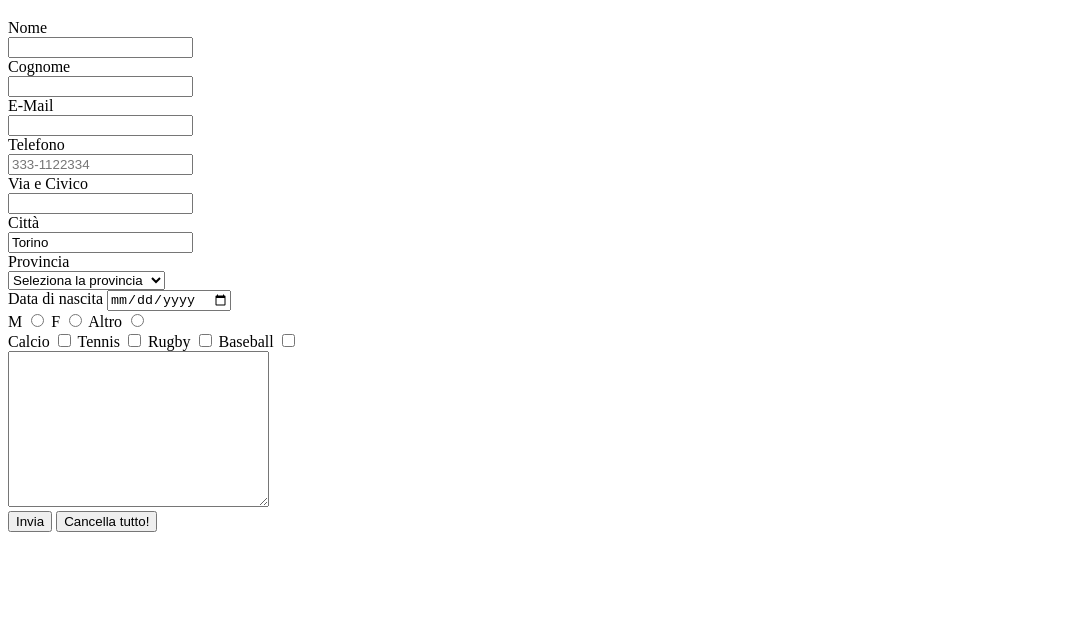
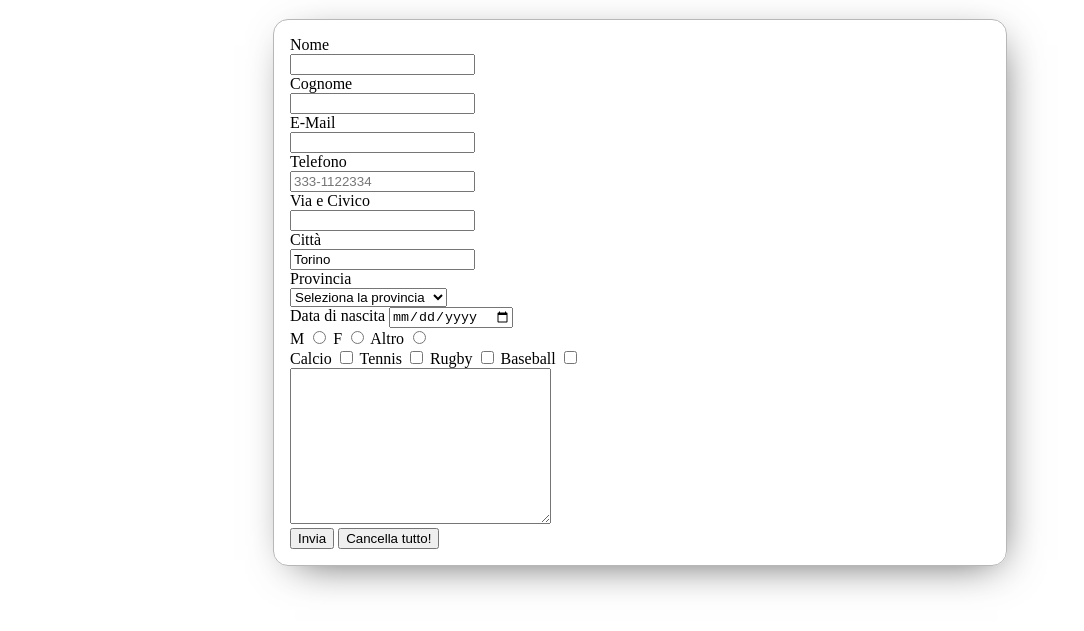
Before and after one commit to faboola/Jato69_2022, a plain HTML site: page form/index.html in a window 1280 px wide. Shown: the part 61-692 px from the top of the page, without its empty margins (0-1084 px from the left). Drawn offline with Linux system fonts and the light colour scheme.

Commit message:
box shadow

```diff
--- a/form/index.html
+++ b/form/index.html
@@ -5,6 +5,7 @@
     <meta http-equiv="X-UA-Compatible" content="IE=edge">
     <meta name="viewport" content="width=device-width, initial-scale=1.0">
     <title>Document</title>
+    <link rel="stylesheet" href="style.css">
 </head>
 <body>
 
--- /dev/null
+++ b/form/style.css
@@ -0,0 +1,12 @@
+form {
+    width:700px;
+    margin:0 auto;
+    border:1px solid rgb(183, 183, 183);
+    padding:1rem;
+    border-radius:15px;
+
+    /*ombra*/
+    box-shadow: 6px 10px 41px -16px rgba(0,0,0,0.75);
+    -webkit-box-shadow: 6px 10px 41px -16px rgba(0,0,0,0.75);
+    -moz-box-shadow: 6px 10px 41px -16px rgba(0,0,0,0.75);
+}
```
